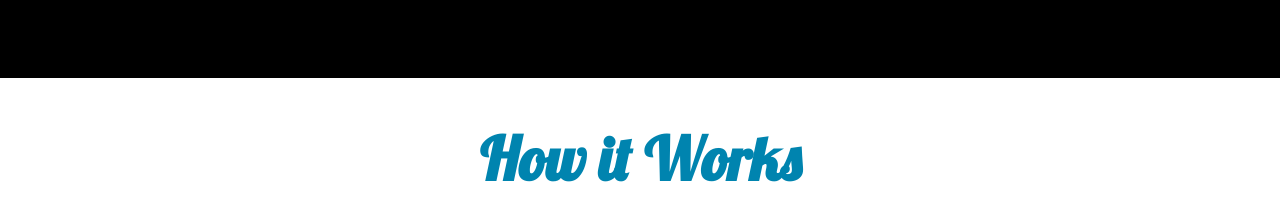
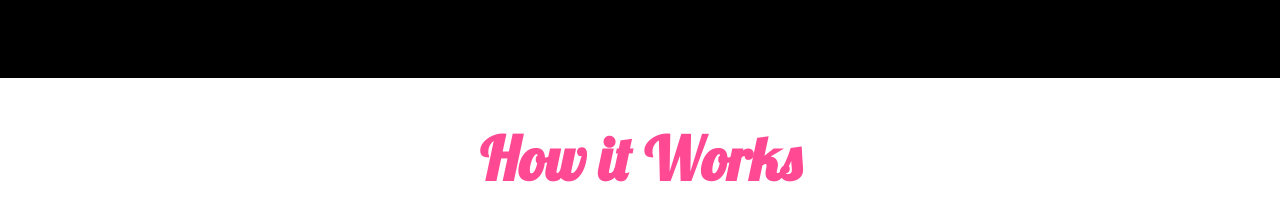
Before and after one commit to jcarver989/html5-talk, a website: page prototype/index.html in a window 1280 px wide. Shown: the part 1080-1286 px from the top of the page. Drawn offline with nearby package versions, Linux system fonts and the light colour scheme.

Commit message:
use pink for white section

```diff
--- a/prototype/less/custom.less
+++ b/prototype/less/custom.less
@@ -44,7 +44,7 @@
     border-bottom: 1px solid #fff;
 
     h1, h2, i {
-      color: @quaternary;
+      color: @secondary;
       text-shadow: none;
     }
   }
```
